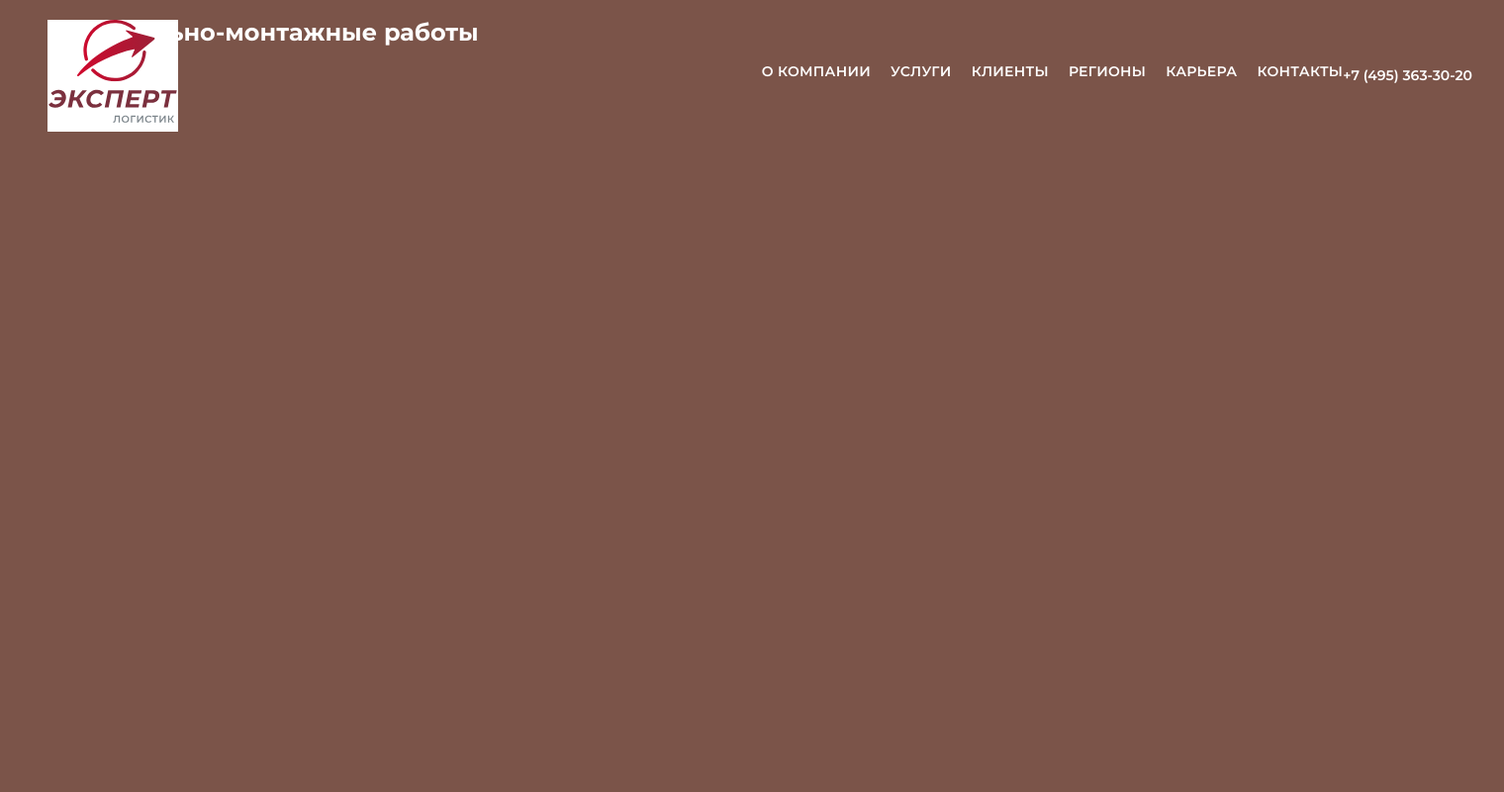
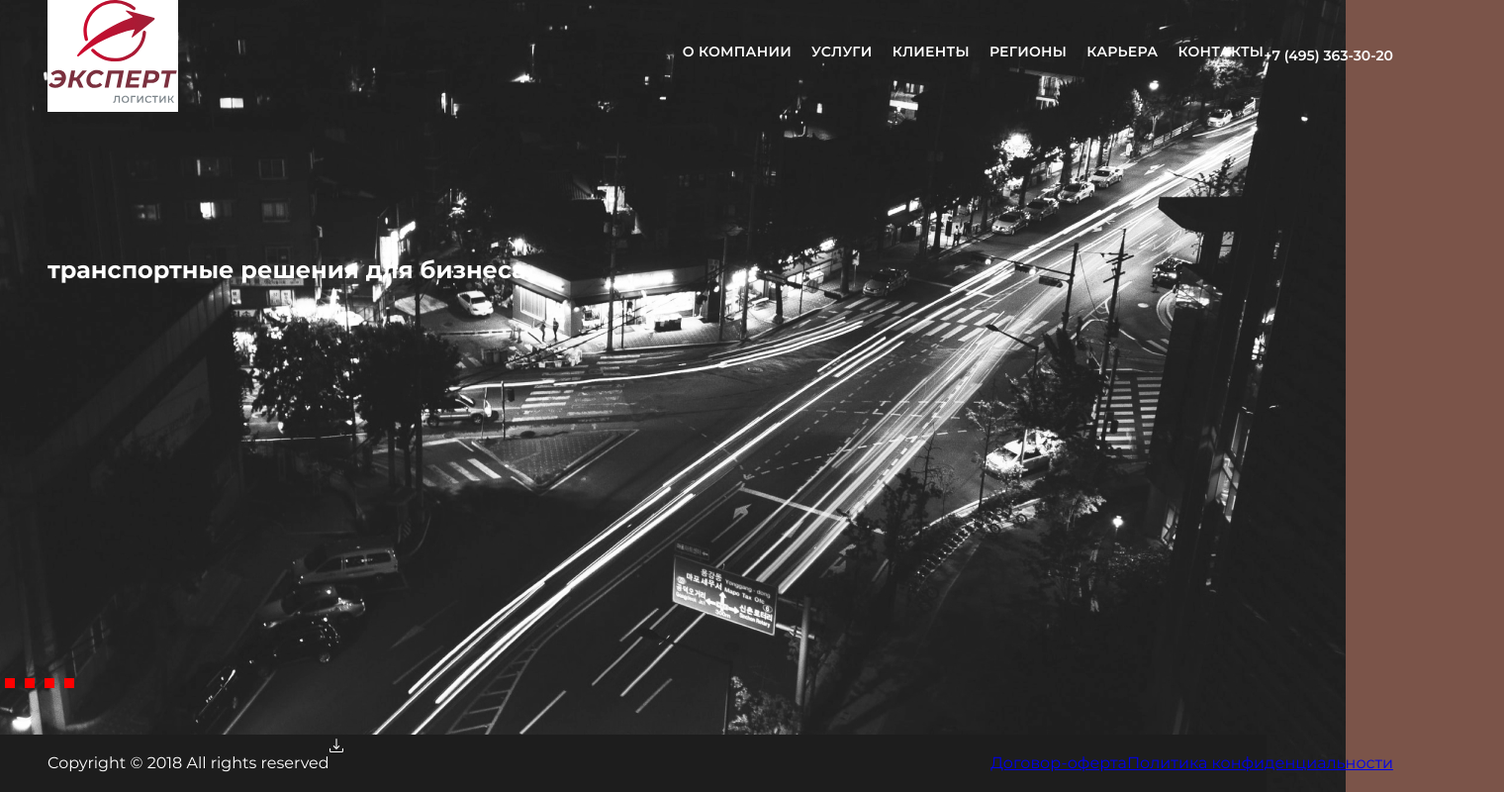
Before and after one commit to OlushkaZ/expert-logistic, a website: page source/index.html in a window 1280 px wide. Shown: the whole page at 99% size, 1520 px wide, since content can reach past the window. Drawn offline with nearby package versions, Linux system fonts and the light colour scheme; files that its build step writes are made by us from their sources.

Commit message:
slider - start

```diff
--- a/source/index.html
+++ b/source/index.html
@@ -1,5 +1,6 @@
 <!DOCTYPE html>
 <html lang="en">
+
 <head>
   <meta charset="UTF-8">
   <meta name="viewport" content="width=device-width, initial-scale=1.0">
@@ -7,6 +8,7 @@
   <title>Эксперт логистик</title>
   <link rel="stylesheet" href="css/style.min.css">
 </head>
+
 <body>
   <header class="main-header">
     <nav class="main-nav">
@@ -41,14 +43,65 @@
     </nav>
   </header>
   <main>
-      <h1 class="visually-hidden">Главная страница компании «МонтСтрой»</h1>
-      <section class="promo">
-        <div class="container">
-          <h2 class="promo-title">Строительно-монтажные работы</h2>
+    <h1 class="visually-hidden">Главная страница компании «Эксперт логистик»</h1>
+    <section class="main-gallery">
+      <div class="slides slides__slide-1 slide-show">
+        <div class="slides__bg-img">
+          <img src="img/bg-city-desktop@1x.jpg" width="1440" height="900" alt="дорога в городе">
+        </div>
+        <div class="slides__content-wrapper container">
+          <h2>транспортные решения для бизнеса</h2>
+        </div>
+      </div>
+      <div class="slides slides__slide-2">
+        <div class="slides__bg-img">
+          <img src="img/bg-excavator-desktop@1x.jpg" width="1440" height="900" alt="экскаватор">
+        </div>
+        <div class="slides__content-wrapper container">
+          <h2>контролируем весь цикл логистики</h2>
+        </div>
+      </div>
+      <div class="slides slides__slide-3">
+        <div class="slides__bg-img">
+          <img src="img/bg-truck-desktop@1x.jpg" width="1440" height="900" alt="экскаватор">
+        </div>
+        <div class="slides__content-wrapper container">
+          <h2>контролируем весь цикл логистики</h2>
+        </div>
+      </div>
+      <div class="slides slides__slide-4">
+        <div class="slides__bg-img">
+          <img src="img/bg-pixelMap-desktop@1x.png" width="1440" height="900" alt="экскаватор">
+        </div>
+        <div class="slides__content-wrapper container">
+          <h2>контролируем весь цикл логистики</h2>
+        </div>
+      </div>
+      <div class="slides__thumbnails">
+        <div class="slides__thumbnails-item slides__thumbnail-current">
+        </div>
+        <div class="slides__thumbnails-item">
+        </div>
+        <div class="slides__thumbnails-item">
+        </div>
+        <div class="slides__thumbnails-item">
+        </div>
       </div>
     </section>
   </main>
-    <footer>
+  <footer class="main-footer">
+    <div class="main-footer__wrapper container">
+      <p class="main-footer__copyright">Copyright © 2018 All rights reserved</p>
+      <a href="#" download="">
+        <img src="img/icon-download.svg" alt="скачать" />
+      </a>
+      <ul class="main-footer__links">
+        <li class="main-footer__links-item"><a class="main-footer__link" href="#">Договор-оферта</a></li>
+        <li class="main-footer__links-item"><a class="main-footer__link" href="#">Политика конфиденциальности</a></li>
+      </ul>
+    </div>
   </footer>
+    <script src="js/script.js"></script>
 </body>
+
 </html>
--- a/source/js/script.js
+++ b/source/js/script.js
@@ -1,15 +1,33 @@
 'use strict';
-var pageHeader = document.querySelector('.page-header');
-var headerToggle = document.querySelector('.page-header__toggle');
+// var pageHeader = document.querySelector('.page-header');
+// var headerToggle = document.querySelector('.page-header__toggle');
+//
+// pageHeader.classList.remove('page-header--nojs');
+//
+// headerToggle.addEventListener('click', function () {
+//   if (pageHeader.classList.contains('page-header--closed')) {
+//     pageHeader.classList.remove('page-header--closed');
+//     pageHeader.classList.add('page-header--opened');
+//   } else {
+//     pageHeader.classList.add('page-header--closed');
+//     pageHeader.classList.remove('page-header--opened');
+//   }
+// });
 
-pageHeader.classList.remove('page-header--nojs');
+var thumbnailsSlides = document.querySelectorAll('.slides__thumbnails-item');
+var slides = document.querySelectorAll('.slides');
 
-headerToggle.addEventListener('click', function () {
-  if (pageHeader.classList.contains('page-header--closed')) {
-    pageHeader.classList.remove('page-header--closed');
-    pageHeader.classList.add('page-header--opened');
-  } else {
-    pageHeader.classList.add('page-header--closed');
-    pageHeader.classList.remove('page-header--opened');
-  }
-});
+var addThumbnailClickHandler = function (number) {
+  thumbnailsSlides[number].addEventListener('click', function () {
+    for (var j = 0; j < slides.length; j++) {
+      slides[j].classList.remove('slide-show');
+      thumbnailsSlides[j].classList.remove('slides__thumbnail-current');
+    }
+    slides[number].classList.add('slide-show');
+    thumbnailsSlides[number].classList.add('slides__thumbnail-current');
+  });
+};
+
+for (var i = 0; i < thumbnailsSlides.length; i++) {
+  addThumbnailClickHandler(i);
+}
--- /dev/null
+++ b/source/sass/main-footer.scss
@@ -0,0 +1,17 @@
+.main-footer {
+  position: fixed;
+  background-color: #1d1d1d;
+  bottom: 0;
+  width: 100%;
+}
+
+.main-footer__wrapper {
+  display: flex;
+}
+
+.main-footer__links {
+  display: flex;
+  margin-left: auto;
+  list-style: none;
+  padding: 0;
+}
--- /dev/null
+++ b/source/sass/main-gallery.scss
@@ -0,0 +1,7 @@
+// .main-gallery {
+//   height: 50vh;
+// }
+//
+// .main-gallery img {
+//   width: 100%;
+// }
--- a/source/sass/main-header.scss
+++ b/source/sass/main-header.scss
@@ -1,5 +1,6 @@
 .main-header {
   position: fixed;
   width: 100%;
+  z-index: 3;
   background-color: transparent;
 }
--- a/source/sass/scaffolding.scss
+++ b/source/sass/scaffolding.scss
@@ -79,6 +79,7 @@ img {
 }
 
 .container {
+  box-sizing: border-box;
   width: 1440px;
   margin: 0 auto;
   padding-left: 48px;
--- /dev/null
+++ b/source/sass/slides.scss
@@ -0,0 +1,46 @@
+.slides {
+  display: none;
+}
+
+.slides__bg-img {
+  position: fixed;
+  top: -50%;
+  left: -50%;
+  width: 200%;
+  height: 200%;
+}
+
+.slides img {
+  position: absolute;
+  top: 0;
+  left: 0;
+  right: 0;
+  bottom: 0;
+  margin: auto;
+  min-width: 50%;
+  min-height: 50%;
+}
+
+.slides__content-wrapper {
+  position: absolute;
+  left: 0;
+  right: 0;
+  padding-top: 240px;
+}
+
+.slides__thumbnails {
+  position: absolute;
+  bottom: 100px;
+  display: flex;
+}
+
+.slides__thumbnails-item {
+  width: 10px;
+  height: 10px;
+  margin: 5px;
+  background-color: red;
+}
+
+.slide-show {
+  display: flex;
+}
--- a/source/sass/style.scss
+++ b/source/sass/style.scss
@@ -1,5 +1,8 @@
 @import "normalize.scss";
 @import "scaffolding.scss";
 @import "main-header.scss";
+@import "main-footer.scss";
 @import "main-nav.scss";
 @import "site-navigation.scss";
+@import "main-gallery.scss";
+@import "slides.scss";
```
Also changed, not shown: build/css/style.min.css, build/index.html, build/js/script.js, 1 other file. Lines whose indentation alone changed are shown as unchanged.
